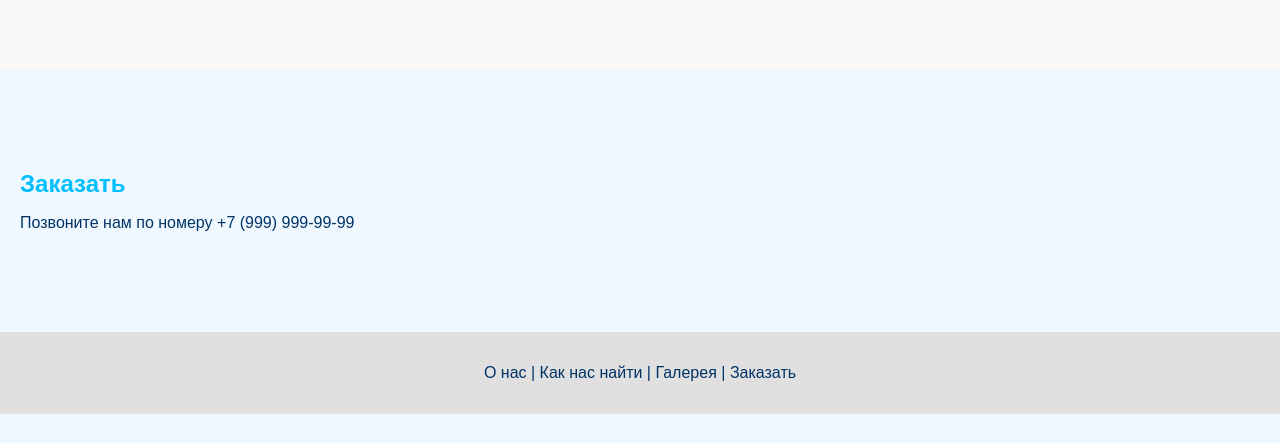
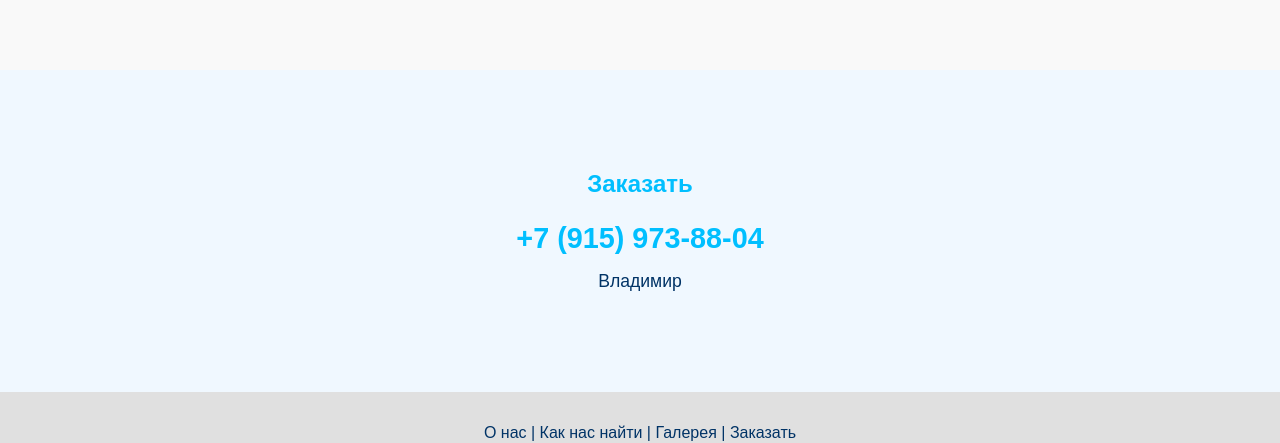
Before and after one commit to NSchenikov/boatservice-next, a Next.js app: page / in a window 1280 px wide. Shown: the part 2823-3266 px from the top of the page. Before the commit the page ends 3237 px from the top, so only its background shows below. Built offline with nearby package versions, Linux system fonts and the light colour scheme.

Commit message:
order component updated

```diff
--- a/src/components/Order.js
+++ b/src/components/Order.js
@@ -3,6 +3,31 @@ import styled from 'styled-components';
 
 const Section = styled(motion.section)`
   background: var(--background);
+  padding: 100px 20px;
+  scroll-margin-top: 80px;
+  text-align: center;
+`;
+
+const Title = styled.h2`
+  margin-bottom: 1.5rem;
+`;
+
+const PhoneLink = styled.a`
+  display: inline-block;
+  font-size: 1.8rem;
+  font-weight: bold;
+  color: var(--primary);
+  text-decoration: none;
+  margin-bottom: 1rem;
+
+  &:hover {
+    text-decoration: underline;
+  }
+`;
+
+const Name = styled.p`
+  font-size: 1.1rem;
+  color: var(--text);
 `;
 
 export default function Order() {
@@ -13,8 +38,9 @@ export default function Order() {
       whileInView={{ opacity: 1, y: 0 }}
       transition={{ duration: 0.8 }}
     >
-      <h2>Заказать</h2>
-      <p>Позвоните нам по номеру <a href="tel:+79999999999">+7 (999) 999-99-99</a></p>
+      <Title>Заказать</Title>
+      <PhoneLink href="tel:+79159738804">+7 (915) 973-88-04</PhoneLink>
+      <Name>Владимир</Name>
     </Section>
   );
 }
```
